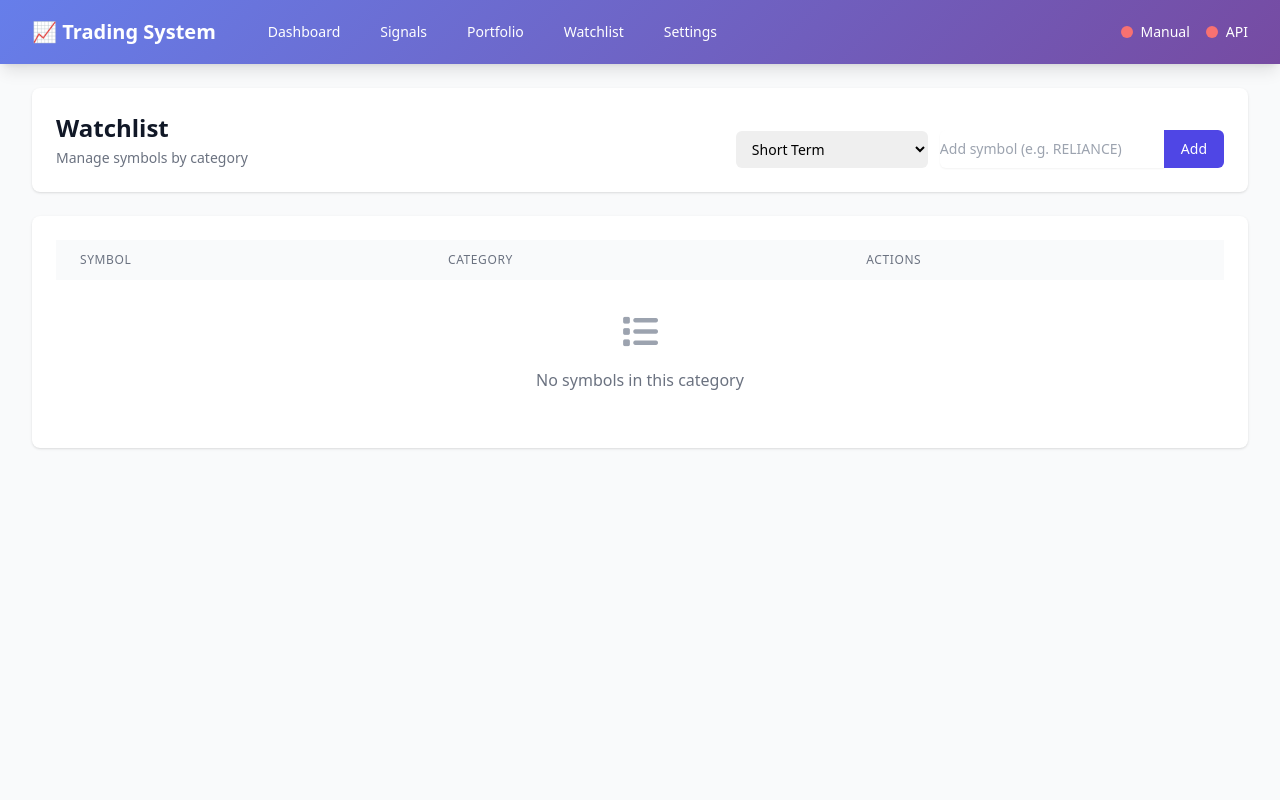
After one commit to kmoganti/stock-trading-system, a FastAPI app: template templates/watchlist.html in a window 1280 px wide. The commit adds this page. Run offline with FastAPI, Linux system fonts and the light colour scheme; the template is opened without the code that fills it, so the values that code supplies are empty; parts of the project's set-up code (start-up, migrations or seed data) failed here and were passed over; some libraries are stand-ins or nearby versions.

Commit message:
feat: Add watchlist categories and UI
Adds support for categorizing watchlist symbols, including API endpoints, database schema changes, and a new frontend page for managing the watchlist by category.

Co-authored-by: kiran.moganti <kiran.moganti@gmail.com>

```diff
--- a/main.py
+++ b/main.py
@@ -114,6 +114,11 @@ async def settings_page(request: Request):
     """Settings configuration page"""
     return templates.TemplateResponse("settings.html", {"request": request})
 
+@app.get("/watchlist")
+async def watchlist_page(request: Request):
+    """Watchlist management page"""
+    return templates.TemplateResponse("watchlist.html", {"request": request})
+
 @app.get("/auth")
 async def auth_management_page(request: Request):
     """IIFL Authentication management page"""
--- a/migrations/versions/add_watchlist_table.py
+++ b/migrations/versions/add_watchlist_table.py
@@ -21,6 +21,7 @@ def upgrade():
         'watchlist',
         sa.Column('id', sa.Integer(), nullable=False, primary_key=True, index=True),
         sa.Column('symbol', sa.String(length=50), nullable=False, index=True),
+        sa.Column('category', sa.String(length=20), nullable=False, server_default='short_term', index=True),
         sa.Column('is_active', sa.Boolean(), nullable=False, default=True, index=True),
         sa.Column('created_at', sa.DateTime(), nullable=False, server_default=sa.text('now()')),
         sa.Column('updated_at', sa.DateTime(), nullable=False, server_default=sa.text('now()'), onupdate=sa.text('now()')),
@@ -35,11 +36,12 @@ def upgrade():
     op.bulk_insert(
         sa.table('watchlist',
             sa.column('symbol', sa.String),
+            sa.column('category', sa.String),
             sa.column('is_active', sa.Boolean),
             sa.column('created_at', sa.DateTime),
             sa.column('updated_at', sa.DateTime)
         ),
-        [{'symbol': sym, 'is_active': True} for sym in initial_symbols]
+        [{'symbol': sym, 'category': 'short_term', 'is_active': True} for sym in initial_symbols]
     )
 
 def downgrade():
--- a/templates/base.html
+++ b/templates/base.html
@@ -33,6 +33,7 @@
                             <a href="/" class="hover:bg-white hover:bg-opacity-20 px-3 py-2 rounded-md text-sm font-medium">Dashboard</a>
                             <a href="/signals" class="hover:bg-white hover:bg-opacity-20 px-3 py-2 rounded-md text-sm font-medium">Signals</a>
                             <a href="/portfolio" class="hover:bg-white hover:bg-opacity-20 px-3 py-2 rounded-md text-sm font-medium">Portfolio</a>
+                            <a href="/watchlist" class="hover:bg-white hover:bg-opacity-20 px-3 py-2 rounded-md text-sm font-medium">Watchlist</a>
                             <a href="/settings" class="hover:bg-white hover:bg-opacity-20 px-3 py-2 rounded-md text-sm font-medium">Settings</a>
                         </div>
                     </div>
--- /dev/null
+++ b/templates/watchlist.html
@@ -0,0 +1,143 @@
+{% extends "base.html" %}
+
+{% block title %}Watchlist - Stock Trading System{% endblock %}
+
+{% block content %}
+<div x-data="watchlistPage" class="space-y-6">
+    <!-- Header -->
+    <div class="bg-white shadow rounded-lg card-shadow">
+        <div class="px-4 py-5 sm:p-6">
+            <div class="flex flex-col md:flex-row md:items-end md:justify-between md:space-x-4 space-y-4 md:space-y-0">
+                <div>
+                    <h1 class="text-2xl font-bold text-gray-900">Watchlist</h1>
+                    <p class="mt-1 text-sm text-gray-500">Manage symbols by category</p>
+                </div>
+                <div class="flex items-center space-x-3">
+                    <select x-model="activeCategory" @change="loadWatchlist" class="block w-48 pl-3 pr-10 py-2 text-base border-gray-300 focus:outline-none focus:ring-indigo-500 focus:border-indigo-500 sm:text-sm rounded-md">
+                        <option value="long_term">Long Term</option>
+                        <option value="short_term">Short Term</option>
+                        <option value="day_trading">Day Trading</option>
+                    </select>
+                    <div class="flex">
+                        <input x-model="newSymbol" type="text" placeholder="Add symbol (e.g. RELIANCE)" class="block w-56 border-gray-300 rounded-l-md shadow-sm focus:ring-indigo-500 focus:border-indigo-500 sm:text-sm" />
+                        <button @click="addSymbol" class="inline-flex items-center px-4 py-2 border border-transparent text-sm font-medium rounded-r-md text-white bg-indigo-600 hover:bg-indigo-700">Add</button>
+                    </div>
+                </div>
+            </div>
+        </div>
+    </div>
+
+    <!-- Watchlist Table -->
+    <div class="bg-white shadow rounded-lg card-shadow overflow-hidden">
+        <div class="px-4 py-5 sm:p-6">
+            <div class="overflow-x-auto">
+                <table class="min-w-full divide-y divide-gray-200">
+                    <thead class="bg-gray-50">
+                        <tr>
+                            <th class="px-6 py-3 text-left text-xs font-medium text-gray-500 uppercase tracking-wider">Symbol</th>
+                            <th class="px-6 py-3 text-left text-xs font-medium text-gray-500 uppercase tracking-wider">Category</th>
+                            <th class="px-6 py-3 text-left text-xs font-medium text-gray-500 uppercase tracking-wider">Actions</th>
+                        </tr>
+                    </thead>
+                    <tbody class="bg-white divide-y divide-gray-200">
+                        <template x-for="symbol in symbols" :key="symbol">
+                            <tr class="hover:bg-gray-50">
+                                <td class="px-6 py-4 whitespace-nowrap text-sm font-medium text-gray-900" x-text="symbol"></td>
+                                <td class="px-6 py-4 whitespace-nowrap text-sm text-gray-900">
+                                    <select :value="activeCategory" @change="changeCategory(symbol, $event.target.value)" class="block w-40 pl-3 pr-10 py-2 text-base border-gray-300 focus:outline-none focus:ring-indigo-500 focus:border-indigo-500 sm:text-sm rounded-md">
+                                        <option value="long_term">Long Term</option>
+                                        <option value="short_term">Short Term</option>
+                                        <option value="day_trading">Day Trading</option>
+                                    </select>
+                                </td>
+                                <td class="px-6 py-4 whitespace-nowrap text-sm font-medium">
+                                    <button @click="removeSymbol(symbol)" class="text-red-600 hover:text-red-900">Remove</button>
+                                </td>
+                            </tr>
+                        </template>
+                    </tbody>
+                </table>
+
+                <div x-show="symbols.length === 0" class="text-center py-8">
+                    <i class="fas fa-list text-gray-400 text-4xl mb-4"></i>
+                    <p class="text-gray-500">No symbols in this category</p>
+                </div>
+            </div>
+        </div>
+    </div>
+</div>
+
+<script>
+document.addEventListener('alpine:init', () => {
+    Alpine.data('watchlistPage', () => ({
+        activeCategory: 'short_term',
+        symbols: [],
+        newSymbol: '',
+
+        async init() {
+            await this.loadWatchlist();
+        },
+
+        async loadWatchlist() {
+            try {
+                const response = await fetch(`/api/watchlist?category=${this.activeCategory}`);
+                if (!response.ok) throw new Error('Failed to load watchlist');
+                this.symbols = await response.json();
+            } catch (error) {
+                console.error('Error loading watchlist:', error);
+                showToast('Error loading watchlist', 'error');
+            }
+        },
+
+        async addSymbol() {
+            const symbol = (this.newSymbol || '').trim().toUpperCase();
+            if (!symbol) return;
+            try {
+                const response = await fetch('/api/watchlist', {
+                    method: 'POST',
+                    headers: { 'Content-Type': 'application/json' },
+                    body: JSON.stringify({ symbols: [symbol], category: this.activeCategory })
+                });
+                if (!response.ok) throw new Error('Failed to add symbol');
+                this.newSymbol = '';
+                await this.loadWatchlist();
+                showToast('Symbol added', 'success');
+            } catch (error) {
+                console.error('Error adding symbol:', error);
+                showToast('Error adding symbol', 'error');
+            }
+        },
+
+        async removeSymbol(symbol) {
+            if (!confirm(`Remove ${symbol} from ${this.activeCategory.replace('_', ' ')}?`)) return;
+            try {
+                const response = await fetch('/api/watchlist', {
+                    method: 'DELETE',
+                    headers: { 'Content-Type': 'application/json' },
+                    body: JSON.stringify({ symbols: [symbol], category: this.activeCategory })
+                });
+                if (!response.ok) throw new Error('Failed to remove symbol');
+                await this.loadWatchlist();
+                showToast('Symbol removed', 'success');
+            } catch (error) {
+                console.error('Error removing symbol:', error);
+                showToast('Error removing symbol', 'error');
+            }
+        },
+
+        async changeCategory(symbol, category) {
+            try {
+                const params = new URLSearchParams({ symbol, category });
+                const response = await fetch(`/api/watchlist/category?${params.toString()}`, { method: 'PUT' });
+                if (!response.ok) throw new Error('Failed to change category');
+                await this.loadWatchlist();
+                showToast('Category updated', 'success');
+            } catch (error) {
+                console.error('Error changing category:', error);
+                showToast('Error changing category', 'error');
+            }
+        }
+    }));
+});
+</script>
+{% endblock %}
```
Also changed, not shown: api/watchlist.py (+29 -6 lines), models/watchlist.py (+10 -1 lines), services/strategy.py (+8 -8 lines), services/watchlist.py (+34 -17 lines), tests/test_api.py (+52 -0 lines), tests/test_models.py (+9 -0 lines).
